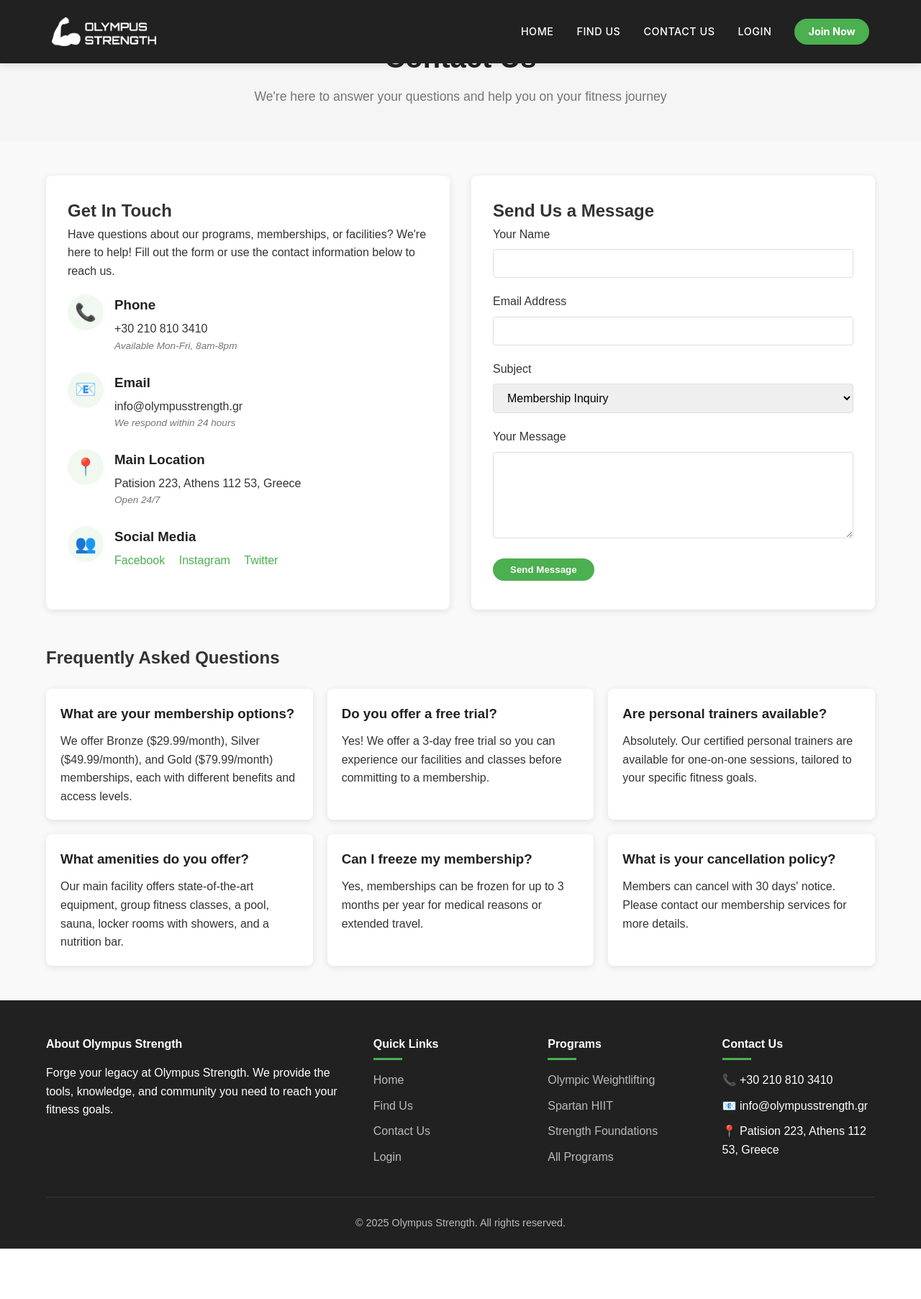
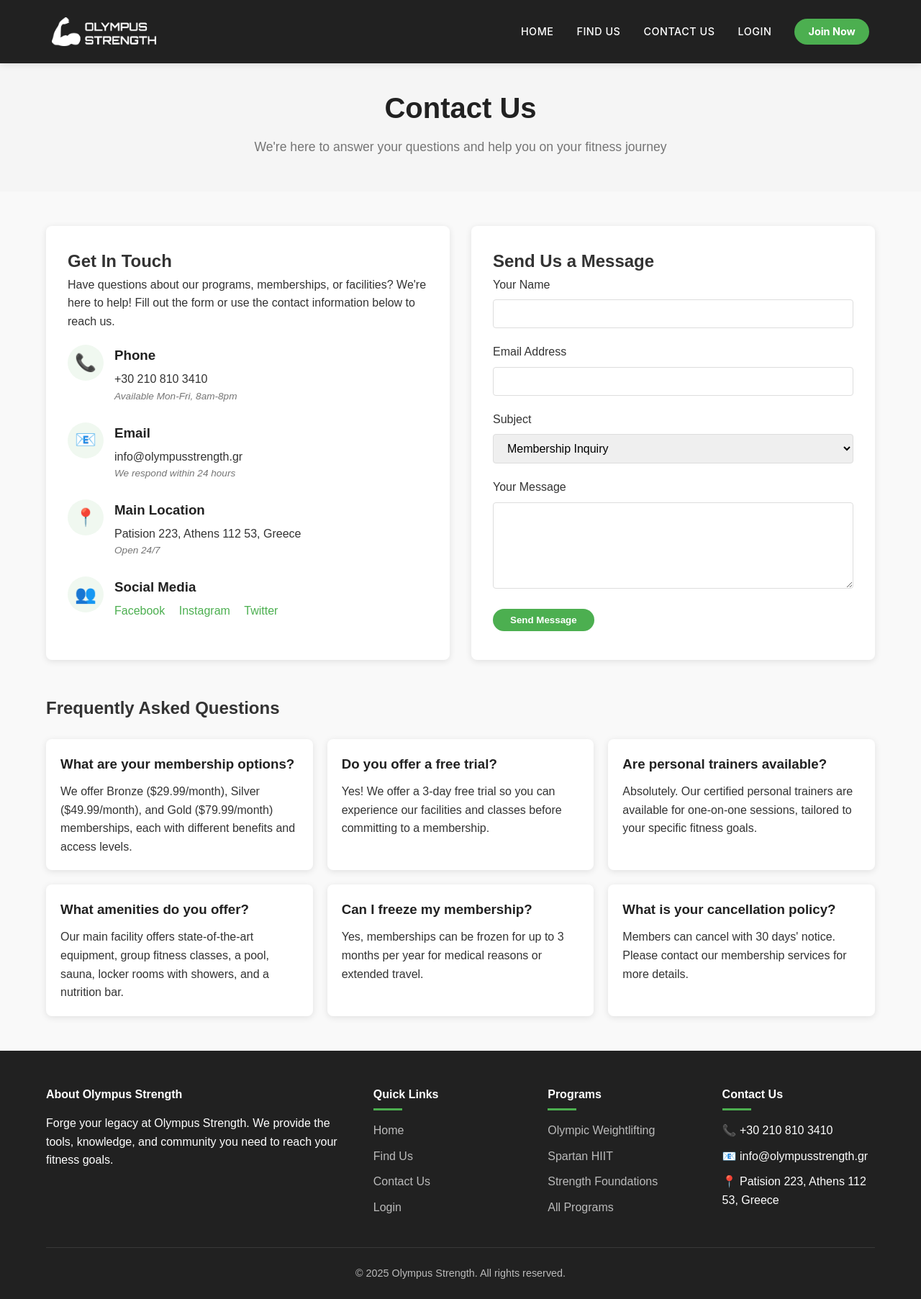
Before and after one commit to NikosWork1/olympus-strength, a FastAPI app: page /contact in a window 1280 px wide. Shown: the whole page at 72% size. Before the commit the page ends 1735 px from the top, so only its background shows below. Run offline with FastAPI, Linux system fonts and the light colour scheme.

Commit message:
Update contact.html

```diff
--- a/templates/contact.html
+++ b/templates/contact.html
@@ -132,6 +132,7 @@
             padding: 3rem 0;
             background-color: #f5f5f5;
             margin-bottom: 2rem;
+            margin-top: 70px;
         }
 
         .page-title {
```
